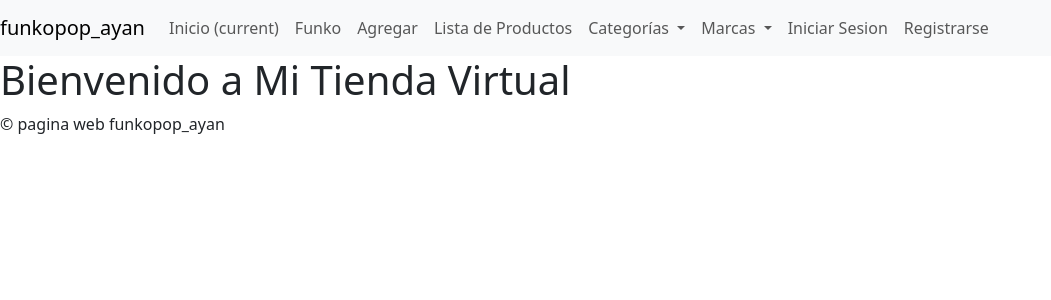
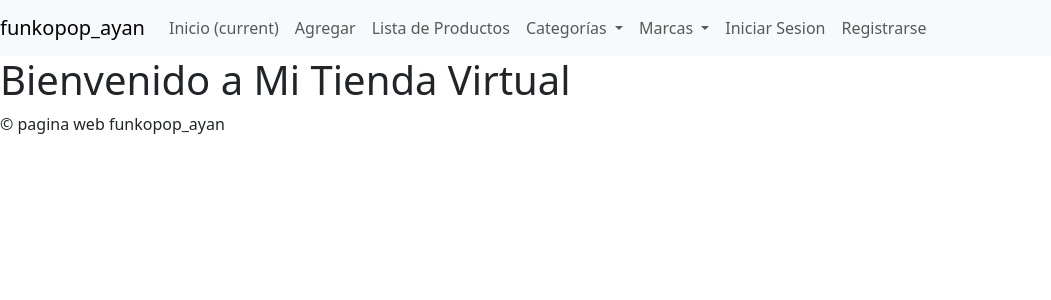
Before and after one commit to joseluisrosero/tiendafinal, a Django app: page /home/ in a window 1280 px wide. Shown: the top 300 px of the page, without its empty margins (0-1051 px from the left). Run offline with Django 5.2, Linux system fonts and the light colour scheme; data comes from the database, SQL or seed files in the repository; some libraries are stand-ins or nearby versions.

Commit message:
iconopestaña

```diff
--- a/templates/base.html
+++ b/templates/base.html
@@ -7,6 +7,7 @@
     {% load static %}
     <link rel="stylesheet" href="{% static 'css/styles.css' %}">
     <link rel="stylesheet" href="/static/css/bootstrap.css">
+    <link rel="icon" type="images/x-icon" href="{% static 'images/favicon.ico' %}">
 </head>
 <body>
     <header>
@@ -20,9 +21,7 @@
                     <li class="nav-item active">
                         <a class="nav-link" href="{% url 'home' %}">Inicio <span class="sr-only">(current)</span></a>
                     </li>
-                    <li class="nav-item">
-                        <a class="nav-link" href="{% url 'funko' %}">Funko</a>
-                    </li>
+
                     <li class="nav-item">
                         <a class="nav-link" href="{% url 'vista_agregar_producto' %}">Agregar</a>
                     </li>
```
Also changed, not shown: static/images/favicon.ico (added).
